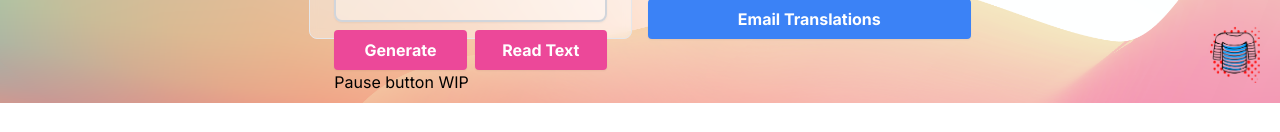
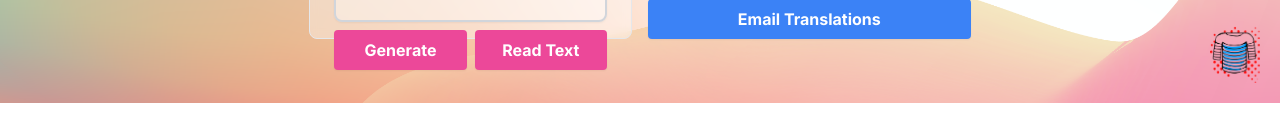
Before and after one commit to lmangall/love-letter, a Next.js app: page / in a window 1280 px wide. Shown: the part 697-829 px from the top of the page. Built offline with nearby package versions, Linux system fonts and the light colour scheme.

Commit message:
changed name of APi file

```diff
--- a/app/page.tsx
+++ b/app/page.tsx
@@ -67,7 +67,8 @@ export default function Home() {
 
   const readText = async (text: string) => {
     try {
-      const response = await fetch("/api/textToSpeech", {
+      console.log("Reading text button pressed");
+      const response = await fetch("/api/openaiTTS", {
         method: "POST",
         headers: {
           "Content-Type": "application/json",
@@ -75,7 +76,18 @@ export default function Home() {
         body: JSON.stringify({ text }),
       });
 
-      if (!response.ok) throw new Error("Failed to convert text to speech");
+      if (!response.ok) {
+        // Handle non-OK responses gracefully
+        throw new Error(
+          `Failed to convert text to speech, status: ${response.status}`
+        );
+      }
+
+      // Ensure the response is JSON before trying to parse it
+      const contentType = response.headers.get("content-type");
+      if (!contentType || !contentType.includes("application/json")) {
+        throw new Error("Received non-JSON response from the server");
+      }
 
       const arrayBuffer = await response.arrayBuffer();
       const blob = new Blob([arrayBuffer], { type: "audio/mpeg" });
@@ -86,43 +98,42 @@ export default function Home() {
       audio.play();
     } catch (error) {
       console.error("Error reading text:", error);
-      // Handle error
     }
   };
 
-  const audioRef = useRef<HTMLAudioElement>(null);
-  const togglePlayPause = async () => {
-    if (audioRef.current) {
-      if (audioRef.current.paused) {
-        if (!audioRef.current.src) {
-          try {
-            const response = await fetch("/api/textToSpeech", {
-              method: "POST",
-              headers: {
-                "Content-Type": "application/json",
-              },
-              body: JSON.stringify({ text: loveStory }),
-            });
+  // const audioRef = useRef<HTMLAudioElement>(null);
+  // const togglePlayPause = async () => {
+  //   if (audioRef.current) {
+  //     if (audioRef.current.paused) {
+  //       if (!audioRef.current.src) {
+  //         try {
+  //           const response = await fetch("/api/textToSpeech", {
+  //             method: "POST",
+  //             headers: {
+  //               "Content-Type": "application/json",
+  //             },
+  //             body: JSON.stringify({ text: loveStory }),
+  //           });
 
-            if (!response.ok)
-              throw new Error("Failed to convert text to speech");
+  //           if (!response.ok)
+  //             throw new Error("Failed to convert text to speech");
 
-            const audioBlob = await response.blob();
-            const audioUrl = URL.createObjectURL(audioBlob);
-            audioRef.current.src = audioUrl;
-          } catch (error) {
-            console.error("Error fetching audio:", error);
-            // Handle error (e.g., display an error message to the user)
-            return;
-          }
-        }
-        audioRef.current.play();
-      } else {
-        audioRef.current.pause();
-      }
-    }
-    setIsPlaying(!isPlaying);
-  };
+  //           const audioBlob = await response.blob();
+  //           const audioUrl = URL.createObjectURL(audioBlob);
+  //           audioRef.current.src = audioUrl;
+  //         } catch (error) {
+  //           console.error("Error fetching audio:", error);
+  //           // Handle error (e.g., display an error message to the user)
+  //           return;
+  //         }
+  //       }
+  //       audioRef.current.play();
+  //     } else {
+  //       audioRef.current.pause();
+  //     }
+  //   }
+  //   setIsPlaying(!isPlaying);
+  // };
 
   return (
     <div className="background-image-container">
@@ -222,7 +233,7 @@ export default function Home() {
           </div>
           <audio id="audioPlayer" src="" hidden></audio>{" "}
           {/* Hidden until a source is set */}
-          <button onClick={togglePlayPause}>Pause button WIP</button>
+          {/* <button onClick={togglePlayPause}>Pause button WIP</button> */}
         </div>
         {/* New column with two rows */}
         <div className="flex flex-col top-[10%] backdrop-blur-sm bg-white-300/30 space-y-4">
--- a/pages/api/openai.js
+++ b/pages/api/openai.js
@@ -28,7 +28,7 @@ export default async function handleGenerateClick(req, res) {
   } = req.body;
 
   // Update the prompt to include specific details about the city and the user's name
-  let loveRequest = `Write a love letter (around 100 words) in ${userTarget}: a young ${userOrientation} (write at first person, invent a name) write to ${userName} (a ${userGender} who likes ${userTaste}) personalize the story with really specific details about "${userCity}" (known places, local events...).`;
+  let loveRequest = `Write a love letter (around 50 words) in ${userTarget}: a young ${userOrientation} (write at first person, invent a name) write to ${userName} (a ${userGender} who likes ${userTaste}) personalize the story with really specific details about "${userCity}" (known places, local events...).`;
 
   if (isQueer) {
     loveRequest += ` Include queer elements in the story.`;
--- a/pages/api/openaiTTS.js
+++ b/pages/api/openaiTTS.js
@@ -20,8 +20,11 @@ export default async function handler(req, res) {
       res.setHeader("Content-Type", "audio/mpeg");
       res.send(buffer);
     } catch (error) {
-      console.error("Error generating speech:", error);
-      res.status(500).json({ error: "An internal error occurred." });
+      console.error("Error generating speech:", error.message);
+      // If OpenAI's API error provides more detail, consider including it in the response
+      res
+        .status(500)
+        .json({ error: error.message || "An internal error occurred." });
     }
   } else {
     // Handle any requests that aren't POST
```
